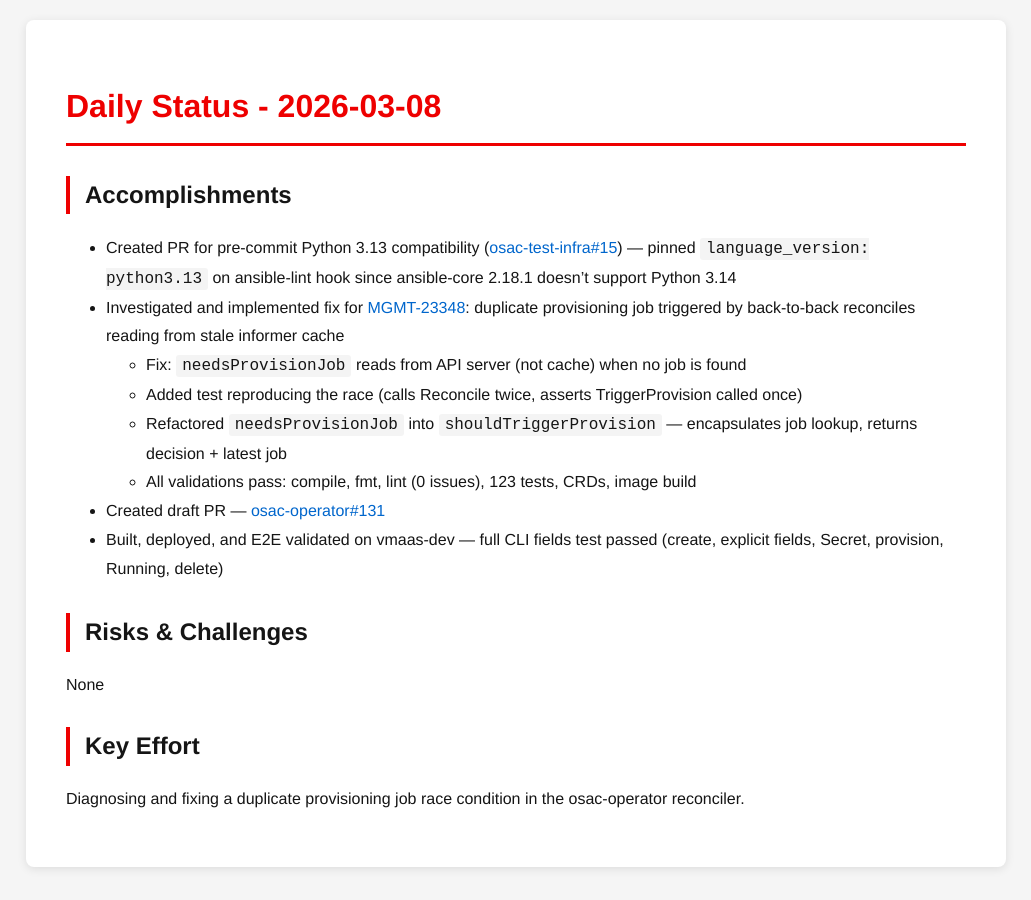
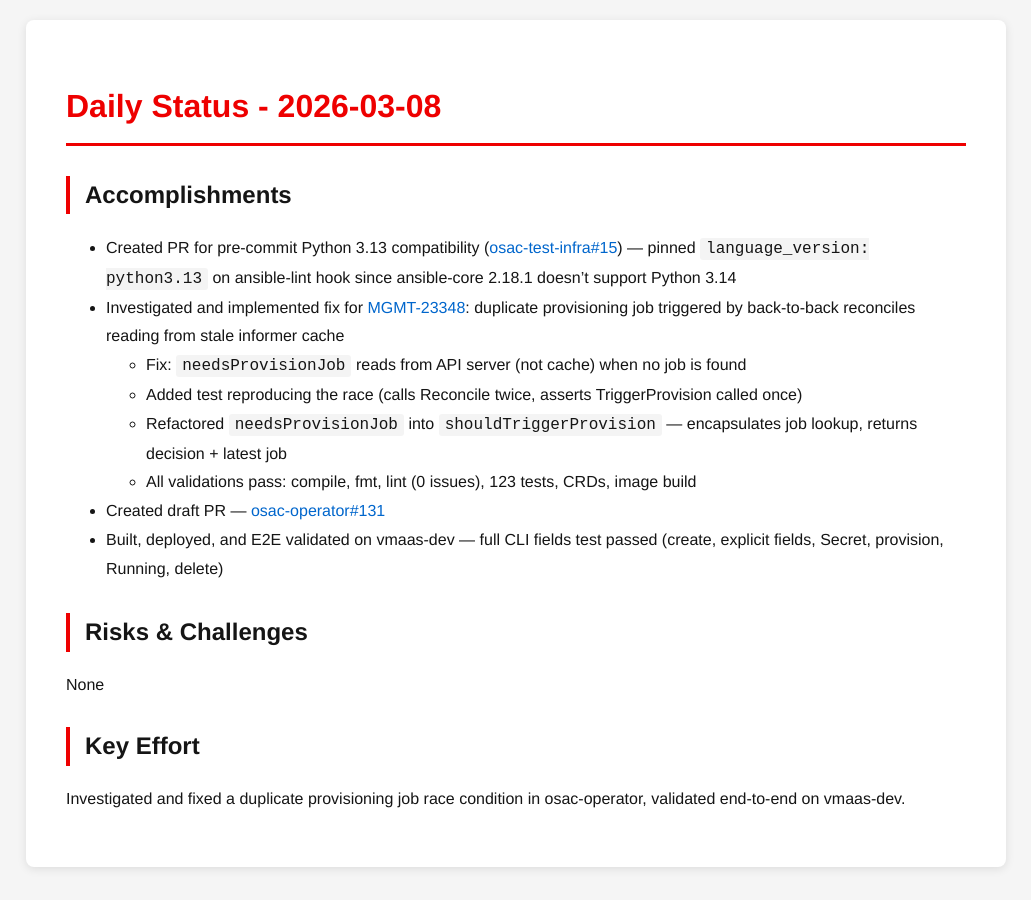
Before and after one commit to tzvatot/daily-status, a Jekyll site: the page built from 2026-03-08.md, in a window 1280 px wide. Shown: the whole page, without its empty margins (124-1155 px from the left). Built offline with Jekyll 4.4.1, drawn with Linux system fonts in a browser that asks for light colours.

Commit message:
Daily status update - 2026-03-08

```diff
--- a/2026-03-08.md
+++ b/2026-03-08.md
@@ -20,4 +20,4 @@ date: 2026-03-08
 None
 
 ## Key Effort
-Diagnosing and fixing a duplicate provisioning job race condition in the osac-operator reconciler.
+Investigated and fixed a duplicate provisioning job race condition in osac-operator, validated end-to-end on vmaas-dev.
```
